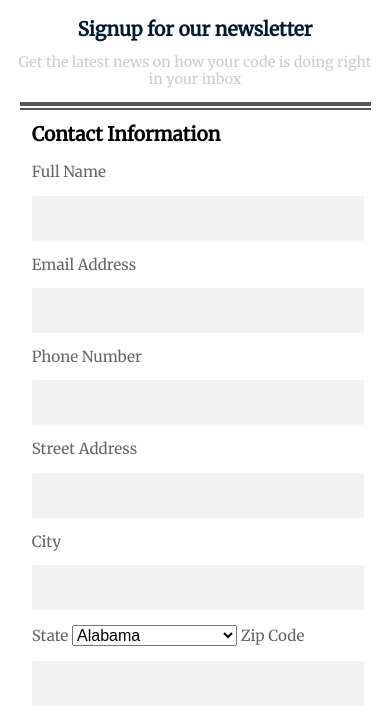
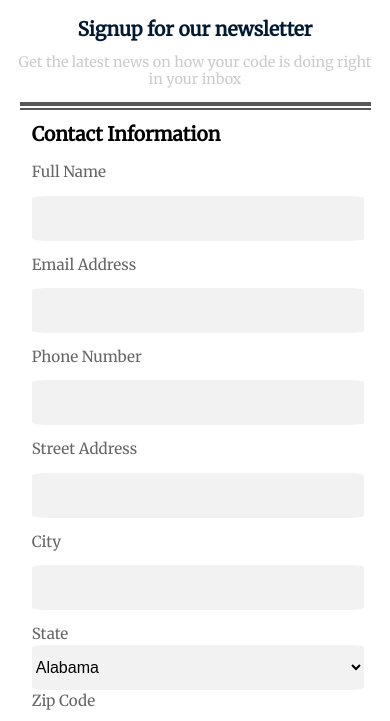
Before and after one commit to ChrisP498/TT_Project-3, a plain HTML site: page index.html in a window 390 px wide. Shown: the part 81-802 px from the top of the page. Drawn offline with Linux system fonts and the light colour scheme.

Commit message:
base style update
working on the contact information section. Adding the base styles for
it so it matches the mobile mock up.

```diff
--- a/css/style.css
+++ b/css/style.css
@@ -92,7 +92,8 @@ legend h1 /*Contact information h1*/{
 }
 
 label,
-input {
+input,
+select {
     width: 100%;
 }
 
@@ -100,15 +101,27 @@ label {
   color: #666666;
   font-size: .95em;
   font-weight: lighter;
+  display: block;
 }
 
 input {
   background: #f2f2f2;
-  border-radius: 2%;
+  border-radius: 5%;
   border: none;
-  display: block;
   margin: 15px 0;
   height: 45px;
+}
+
+select{
+  background: #f2f2f2;
+  margin: 2px 0;
+  height: 45px;
+  border: none;
+  border-radius: 5%
+}
+
+#zip {
+  width: 50%;
 }
 /*=======================================================*/
 
```
